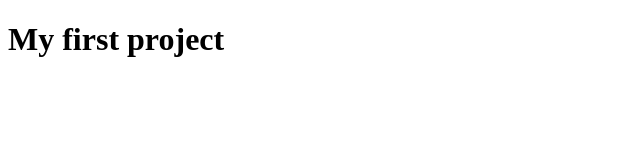
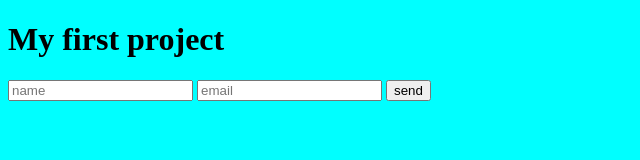
Before and after one commit to erovskib/git_branching-, a plain HTML site: page index.html in a window 1280 px wide. Shown: the whole page, without its empty margins (0-640 px from the left). Drawn offline with Linux system fonts and the light colour scheme.

Commit message:
cool feature

```diff
--- a/css/main.css
+++ b/css/main.css
@@ -0,0 +1,3 @@
+body{
+background-color: aqua;
+}
--- a/index.html
+++ b/index.html
@@ -4,12 +4,19 @@
 
 
         <title> Testing branching</title>
-        <link type="text/css" rel="stylesheet" ref="css/main.css">
+        <link type="text/css" rel="stylesheet" href="css/main.css">
     </head>
 
     <body>
 
         <h1> My first project</h1>
+
+        <form>
+            <input type="text" placeholder="name">
+            <input type="email" placeholder="email">
+            <input type="submit" value="send">
+
+        </form>
     </body>
 
 </html>
```
